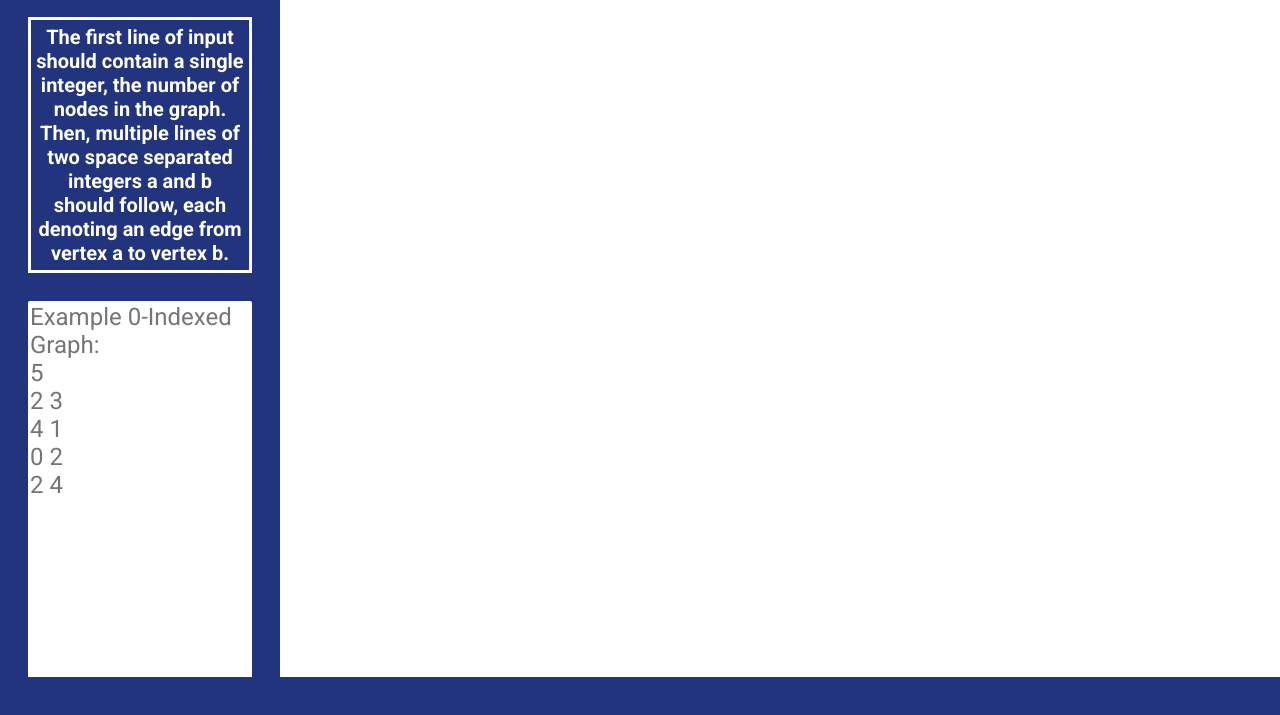
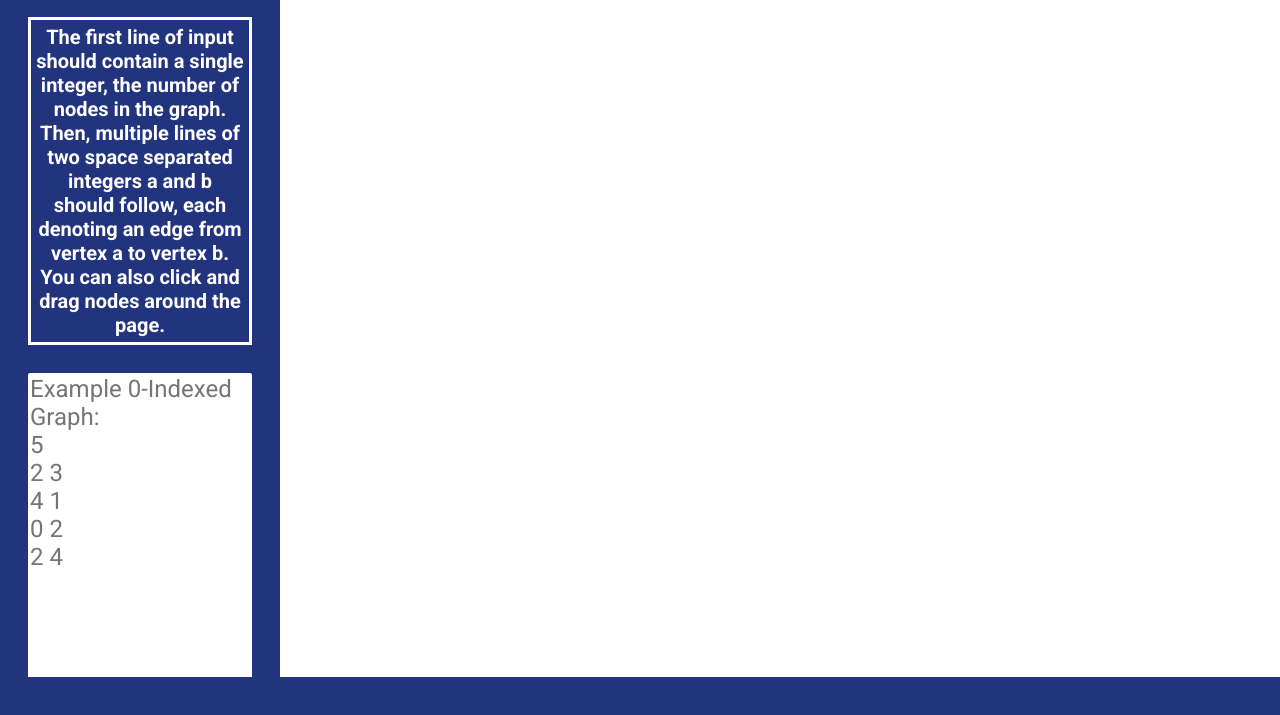
Before and after one commit to Linoed/Linoed.github.io, a plain HTML site: page index.html in a window 1280 px wide. Shown: the part 83-798 px from the top of the page. Drawn offline with Linux system fonts and the light colour scheme.

Commit message:
Update index.html

```diff
--- a/index.html
+++ b/index.html
@@ -154,7 +154,7 @@
         </header>
         <div id="instructions">
             <h1>Input</h1>
-            <h2>The first line of input should contain a single integer, the number of nodes in the graph. Then, multiple lines of two space separated integers a and b should follow, each denoting an edge from vertex a to vertex b.</h2>
+            <h2>The first line of input should contain a single integer, the number of nodes in the graph. Then, multiple lines of two space separated integers a and b should follow, each denoting an edge from vertex a to vertex b. You can also click and drag nodes around the page.</h2>
 
             <textarea id="input" name="text" cols="3" rows="20" placeholder="Example 0-Indexed Graph:
 5
```
